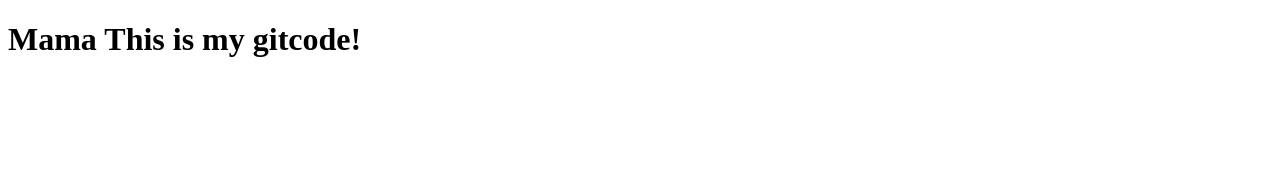
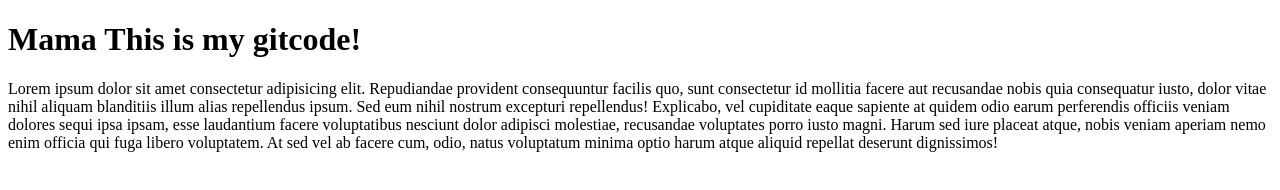
Before and after one commit to bdnaimur/my-first-github, a plain HTML site: page index.html in a window 1280 px wide. Drawn offline with Linux system fonts and the light colour scheme.

Commit message:
adding a prag

```diff
--- a/index.html
+++ b/index.html
@@ -7,5 +7,6 @@
 </head>
 <body>
     <H1>Mama This is my gitcode!</H1>
+    <p>Lorem ipsum dolor sit amet consectetur adipisicing elit. Repudiandae provident consequuntur facilis quo, sunt consectetur id mollitia facere aut recusandae nobis quia consequatur iusto, dolor vitae nihil aliquam blanditiis illum alias repellendus ipsum. Sed eum nihil nostrum excepturi repellendus! Explicabo, vel cupiditate eaque sapiente at quidem odio earum perferendis officiis veniam dolores sequi ipsa ipsam, esse laudantium facere voluptatibus nesciunt dolor adipisci molestiae, recusandae voluptates porro iusto magni. Harum sed iure placeat atque, nobis veniam aperiam nemo enim officia qui fuga libero voluptatem. At sed vel ab facere cum, odio, natus voluptatum minima optio harum atque aliquid repellat deserunt dignissimos!</p>
 </body>
 </html>
```
Also changed, not shown: 1 other file.
